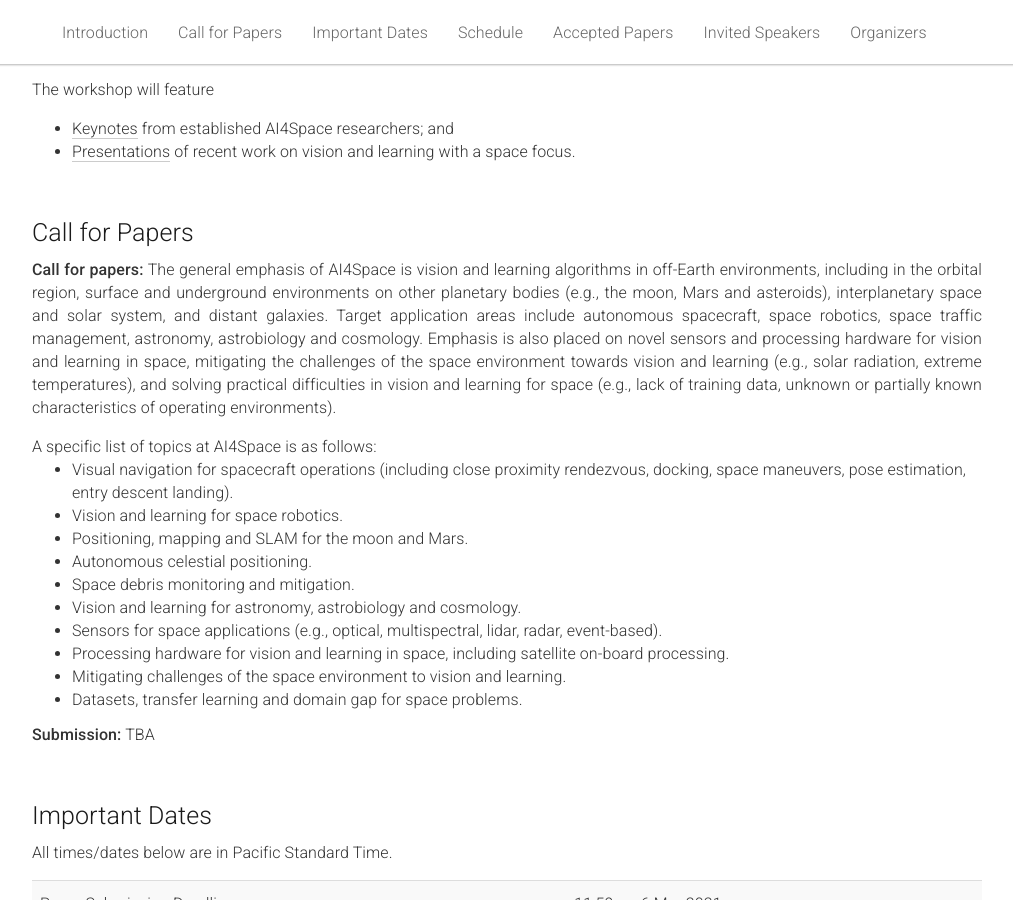
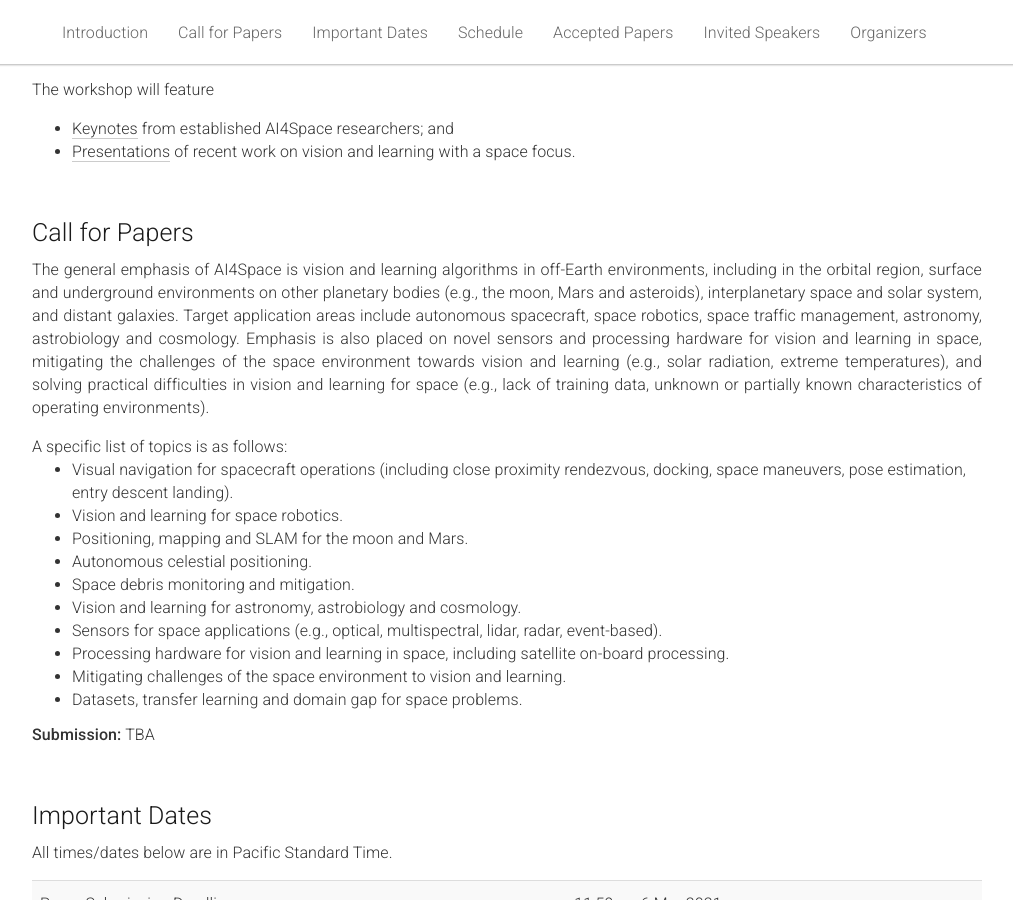
Before and after one commit to AIforSpace/2024, a Jekyll site: the page built from _pages/home.md, in a window 1280 px wide and 900 px high, scrolled down 468 px. Shown: the whole window, without its empty margins (133-1146 px from the left). Built offline with Jekyll 4.4.1, drawn with Linux system fonts in a browser that asks for light colours.

Commit message:
Update home.md

```diff
--- a/_pages/home.md
+++ b/_pages/home.md
@@ -60,9 +60,9 @@ acknowledgements: ""
 <div class="row">
   <div class="col-xs-12">
     <p>
-      <span style="font-weight:500;">Call for papers:</span> The general emphasis of AI4Space is vision and learning algorithms in off-Earth environments, including in the orbital region, surface and underground environments on other planetary bodies (e.g., the moon, Mars and asteroids), interplanetary space and solar system, and distant galaxies. Target application areas include autonomous spacecraft, space robotics, space traffic management, astronomy, astrobiology and cosmology. Emphasis is also placed on novel sensors and processing hardware for vision and learning in space, mitigating the challenges of the space environment towards vision and learning (e.g., solar radiation, extreme temperatures), and solving practical difficulties in vision and learning for space (e.g., lack of training data, unknown or partially known characteristics of operating environments).
+      The general emphasis of AI4Space is vision and learning algorithms in off-Earth environments, including in the orbital region, surface and underground environments on other planetary bodies (e.g., the moon, Mars and asteroids), interplanetary space and solar system, and distant galaxies. Target application areas include autonomous spacecraft, space robotics, space traffic management, astronomy, astrobiology and cosmology. Emphasis is also placed on novel sensors and processing hardware for vision and learning in space, mitigating the challenges of the space environment towards vision and learning (e.g., solar radiation, extreme temperatures), and solving practical difficulties in vision and learning for space (e.g., lack of training data, unknown or partially known characteristics of operating environments).
     </p>
-    A specific list of topics at AI4Space is as follows:
+    A specific list of topics is as follows:
     <ul>
       <li>Visual navigation for spacecraft operations (including close proximity rendezvous, docking, space maneuvers, pose estimation, entry descent landing).</li>
       <li>Vision and learning for space robotics.</li>
```
